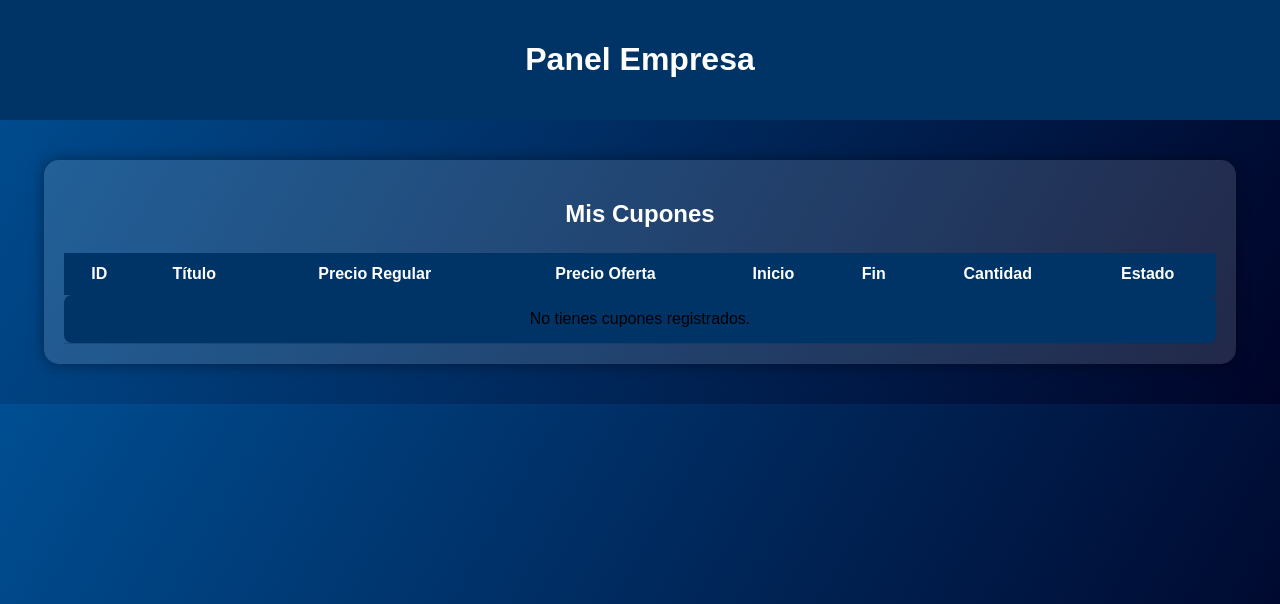
After one commit to Gabriela110/La-Cuponera----FASE-2, a PHP site: page /mis_cupones.php in a window 1280 px wide. The commit adds this page. Shown: the top 604 px of the page. Run offline with PHP 8.4, Linux system fonts and the light colour scheme; a user stored in the database is signed in; data that the repository does not hold is empty.

Commit message:
Add files via upload

```diff
--- /dev/null
+++ b/mis_cupones.php
@@ -0,0 +1,122 @@
+<?php
+session_start();
+include "db.php";
+
+
+if (!isset($_SESSION['id_empresa'])) {
+    echo "Debes iniciar sesión como empresa.";
+    exit;
+}
+
+$id_empresa = $_SESSION['id_empresa'];
+
+$query = "SELECT * FROM ofertas WHERE id_empresa = $id_empresa ORDER BY id_oferta DESC";
+$result = mysqli_query($conn, $query);
+
+if (!$result) {
+    die("Error SQL: " . mysqli_error($conn));
+}
+?>
+<!DOCTYPE html>
+<html lang="es">
+<head>
+    <meta charset="UTF-8">
+    <title>Mis Cupones</title>
+    <link rel="stylesheet" href="../css/estilo.css"> <!-- TU CSS -->
+    <style>
+
+        .contenedor {
+            width: 90%;
+            margin: 40px auto;
+            background: #ffffff22;
+            padding: 20px;
+            border-radius: 15px;
+            box-shadow: 0 0 15px rgba(0,0,0,0.4);
+        }
+
+        h2 {
+            text-align: center;
+            color: #fff;
+        }
+
+        table {
+            width: 100%;
+            border-collapse: collapse;
+            margin-top: 25px;
+        }
+
+        th {
+            background: #003366;
+            padding: 12px;
+            color: #fff;
+        }
+
+        td {
+            padding: 12px;
+            background: #ffffffcc;
+            color: #000;
+            border-bottom: 1px solid #00336655;
+        }
+
+        tr:hover td {
+            background: #ffffffee;
+        }
+
+        .no-cupones {
+            text-align: center;
+            padding: 15px;
+            background: #003366;
+            margin-top: 20px;
+            border-radius: 8px;
+        }
+    </style>
+</head>
+
+<body>
+<header>
+    <h1>Panel Empresa</h1>
+</header>
+
+<div class="contenedor">
+    <h2>Mis Cupones</h2>
+
+    <table>
+        <thead>
+            <tr>
+                <th>ID</th>
+                <th>Título</th>
+                <th>Precio Regular</th>
+                <th>Precio Oferta</th>
+                <th>Inicio</th>
+                <th>Fin</th>
+                <th>Cantidad</th>
+                <th>Estado</th>
+            </tr>
+        </thead>
+        <tbody>
+
+        <?php
+        if (mysqli_num_rows($result) > 0) {
+            while ($row = mysqli_fetch_assoc($result)) {
+                echo "<tr>";
+                echo "<td>".$row['id_oferta']."</td>";
+                echo "<td>".$row['titulo']."</td>";
+                echo "<td>$".$row['precio_regular']."</td>";
+                echo "<td>$".$row['precio_oferta']."</td>";
+                echo "<td>".$row['fecha_inicio']."</td>";
+                echo "<td>".$row['fecha_fin']."</td>";
+                echo "<td>".$row['cantidad_cupones']."</td>";
+                echo "<td>".$row['estado']."</td>";
+                echo "</tr>";
+            }
+        } else {
+            echo "<tr><td colspan='8' class='no-cupones'>No tienes cupones registrados.</td></tr>";
+        }
+        ?>
+
+        </tbody>
+    </table>
+</div>
+
+</body>
+</html>
--- a/panel_empresa.php
+++ b/panel_empresa.php
@@ -2,7 +2,7 @@
 session_start();
 include 'db.php';
 
-// PROTECCIÓN: solo empresas pueden entrar
+//solo empresas pueden entrar
 if (!isset($_SESSION['rol']) || $_SESSION['rol'] !== 'empresa') {
     header("Location: login.php");
     exit();
@@ -22,7 +22,7 @@ if ($_SERVER["REQUEST_METHOD"] == "POST") {
     $cantidad = $_POST['cantidad'];
     $descripcion = $_POST['descripcion'];
 
-    // Inserción
+
     $sql = "INSERT INTO ofertas
             (id_empresa, titulo, precio_regular, precio_oferta, fecha_inicio, fecha_fin, fecha_limite_canje, cantidad_cupones, descripcion)
             VALUES
```
Also changed, not shown: cuponera-1.sql (added, +275 -0 lines), index.php (+6 -1 lines), ver_oferta.php (added, +36 -0 lines).
